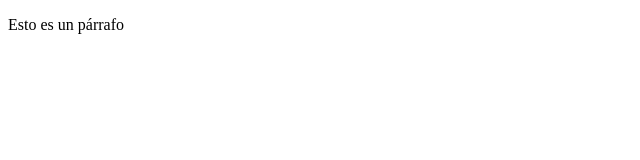
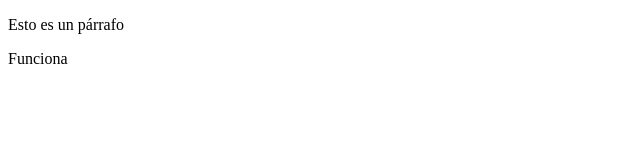
Before and after one commit to MarvelysRosario/Marvelys, a plain HTML site: page index.html in a window 1280 px wide. Shown: the full height of the page, 0-640 px from the left. Drawn offline with Linux system fonts and the light colour scheme.

Commit message:
Update index.html

```diff
--- a/index.html
+++ b/index.html
@@ -8,6 +8,8 @@
 </head>
 <body>
     <p> Esto es un párrafo </p>
+    <p> Funciona </p>
+
 
 </body>
 </html>
```
